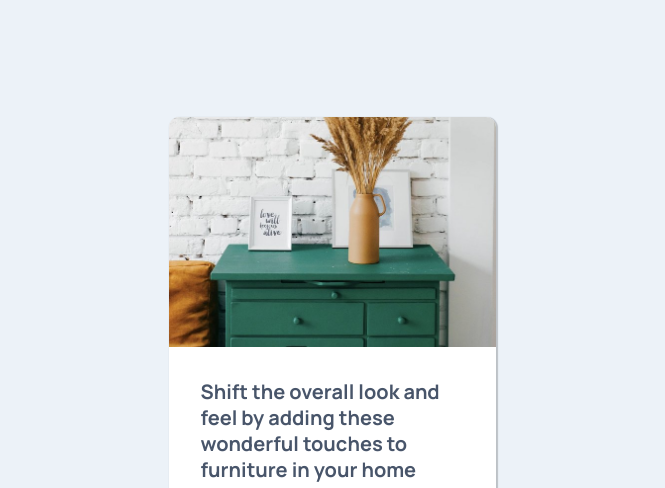
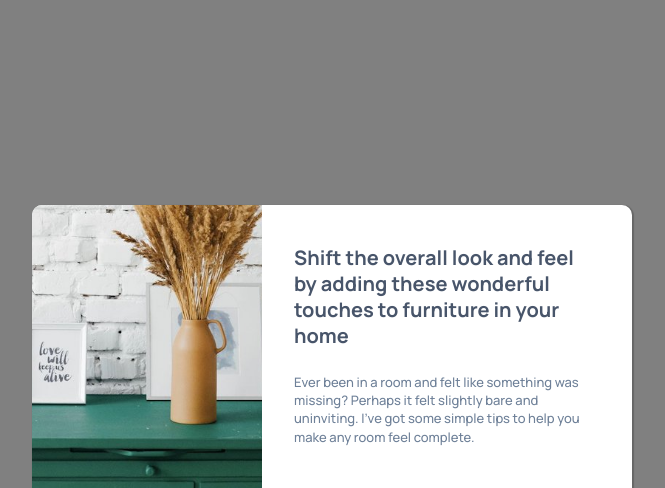
Before and after one commit to joaofsds/article-preview-component, a plain HTML site: page index.html in a window 1280 px wide. Shown: the top 488 px of the page, without its empty margins (308-973 px from the left). Drawn offline with Linux system fonts and the light colour scheme.

Commit message:
tablet version start

```diff
--- a/index.html
+++ b/index.html
@@ -63,7 +63,6 @@
           </div>
         </div>
       </section>
-      <div></div>
     </main>
 
     <script src="./script.js"></script>
--- a/style.css
+++ b/style.css
@@ -81,7 +81,7 @@ body {
 .image-drawer {
   background-image: url(./images/drawers.jpg);
   width: 100%;
-  height: 230px;
+  min-height: 230px;
   background-size: cover;
 }
 
@@ -106,7 +106,7 @@ body {
 
 .container-medias {
   display: none;
-  background: var(--grey-900) ;
+  background: var(--grey-900);
   align-items: center;
   padding: var(--scp-300-24px) var(--scp-400-32px);
 }
@@ -114,28 +114,24 @@ body {
 .container-medias-1 {
   display: flex;
   justify-content: space-between;
-
 }
 
 .container-medias-2 {
   display: flex;
   justify-content: space-between;
   align-items: center;
-
 }
 
 .container-medias-2 img {
-margin-right: var(--scp-200-16px);
-width: 20px;
-height: 20px;
-
+  margin-right: var(--scp-200-16px);
+  width: 20px;
+  height: 20px;
 }
 
 .container-medias span {
   color: var(--grey-200);
   margin-right: var(--scp-300-24px);
-
-  }
+}
 
 .image-author {
   width: 40px;
@@ -168,7 +164,7 @@ height: 20px;
   cursor: pointer;
 }
 
-.share-button-alt{
+.share-button-alt {
   display: flex;
   margin-left: 52px;
   align-items: center;
@@ -179,12 +175,35 @@ height: 20px;
   background-color: var(--grey-500);
 }
 
-.share-button-alt:hover{
+.share-button-alt:hover {
   cursor: pointer;
 }
-
-
 
 .active {
   display: flex;
 }
+
+@media (min-width: 768px) {
+  body {
+    background: grey;
+  }
+
+  .image-drawer {
+    min-width: 230px;
+    height: 390px;
+    background-size: cover;
+    background-position: center;
+    background-repeat: no-repeat;
+  }
+
+  .container {
+    display: flex;
+    min-width: 600px;
+    min-height: 300px;
+    margin: var(--scp-800-64px);
+  }
+
+  .container-card {
+    padding: var(--scp-500-40px) var(--scp-400-32px);
+  }
+}
```
